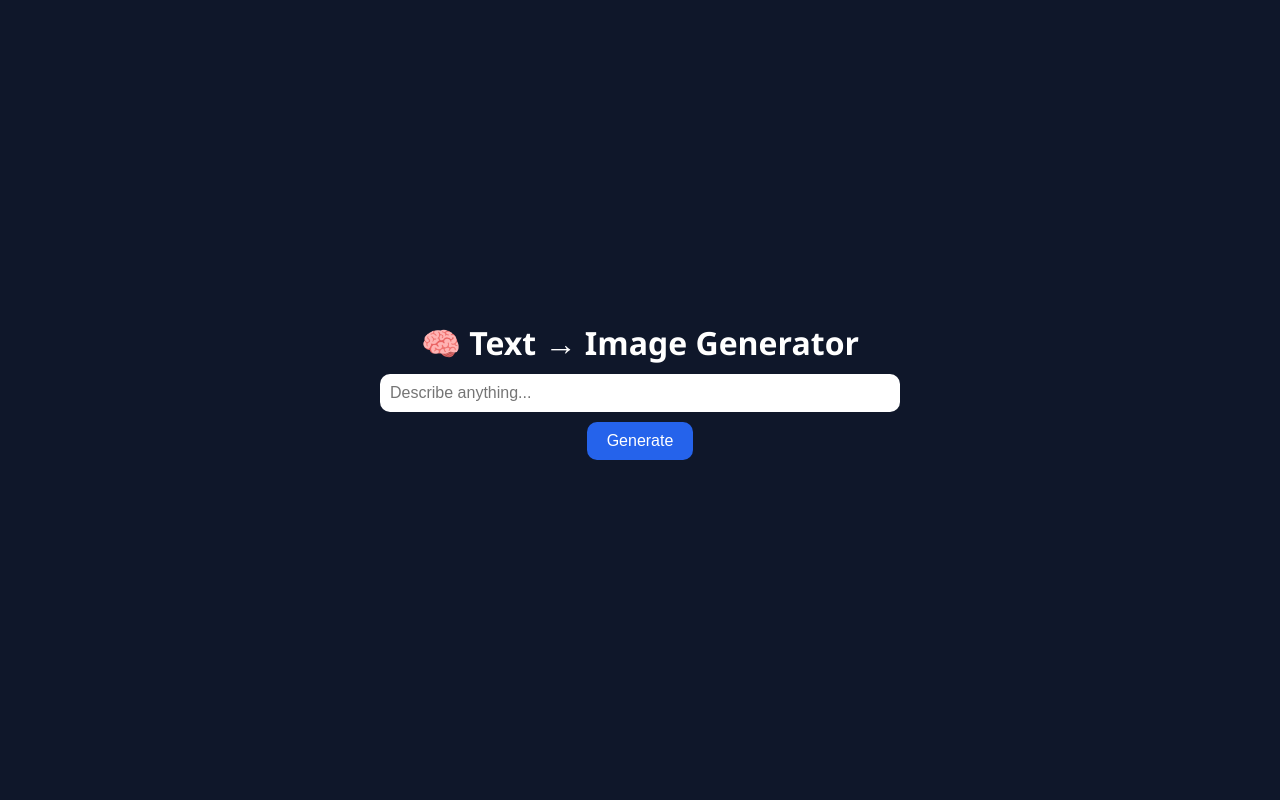
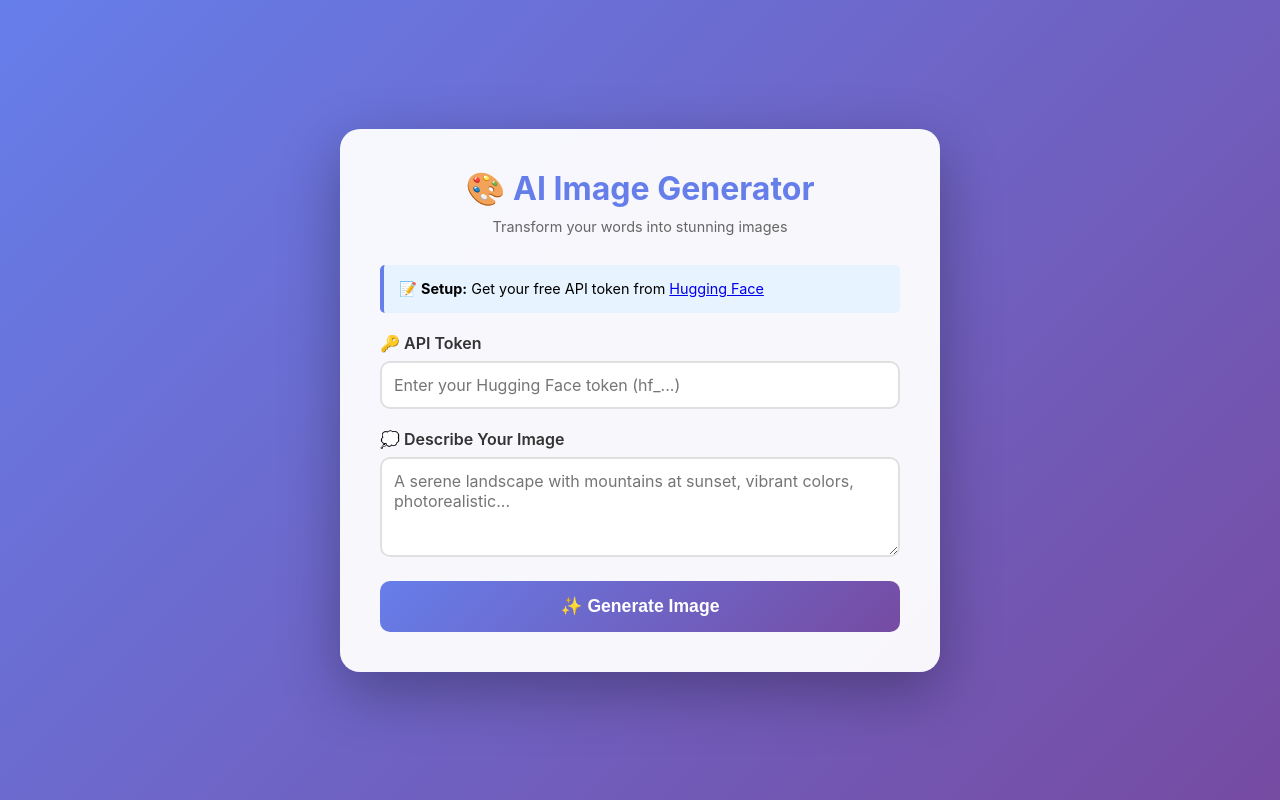
Before and after one commit to Hridyanshkushwaha/Games, a plain HTML site: page index.html in a window 1280 px wide. Drawn offline with Linux system fonts and the light colour scheme.

Commit message:
Update index.html

```diff
--- a/index.html
+++ b/index.html
@@ -1,91 +1,313 @@
 <!DOCTYPE html>
 <html lang="en">
 <head>
-  <meta charset="UTF-8" />
-  <meta name="viewport" content="width=device-width, initial-scale=1.0" />
-  <title>Text to Image Generator</title>
+  <meta charset="UTF-8">
+  <meta name="viewport" content="width=device-width, initial-scale=1.0">
+  <title>AI Image Generator</title>
   <style>
+    * {
+      margin: 0;
+      padding: 0;
+      box-sizing: border-box;
+    }
+
     body {
-      font-family: 'Segoe UI', sans-serif;
-      background: #0f172a;
-      color: white;
+      font-family: 'Inter', 'Segoe UI', sans-serif;
+      background: linear-gradient(135deg, #667eea 0%, #764ba2 100%);
+      min-height: 100vh;
       display: flex;
-      flex-direction: column;
       align-items: center;
       justify-content: center;
-      min-height: 100vh;
-      margin: 0;
+      padding: 20px;
+    }
+
+    .container {
+      background: rgba(255, 255, 255, 0.95);
+      border-radius: 20px;
+      padding: 40px;
+      max-width: 600px;
+      width: 100%;
+      box-shadow: 0 20px 60px rgba(0, 0, 0, 0.3);
+    }
+
+    h1 {
+      color: #667eea;
       text-align: center;
+      margin-bottom: 10px;
+      font-size: 2rem;
     }
-    h1 { margin-bottom: 10px; }
-    input {
-      width: 80%;
-      max-width: 500px;
-      padding: 10px;
+
+    .subtitle {
+      text-align: center;
+      color: #666;
+      margin-bottom: 30px;
+      font-size: 0.9rem;
+    }
+
+    .input-group {
+      margin-bottom: 20px;
+    }
+
+    label {
+      display: block;
+      margin-bottom: 8px;
+      color: #333;
+      font-weight: 600;
+    }
+
+    input, textarea {
+      width: 100%;
+      padding: 12px;
+      border: 2px solid #e0e0e0;
+      border-radius: 10px;
       font-size: 1rem;
+      transition: border-color 0.3s;
+      font-family: inherit;
+    }
+
+    input:focus, textarea:focus {
+      outline: none;
+      border-color: #667eea;
+    }
+
+    textarea {
+      resize: vertical;
+      min-height: 100px;
+    }
+
+    button {
+      width: 100%;
+      padding: 15px;
+      background: linear-gradient(135deg, #667eea 0%, #764ba2 100%);
+      color: white;
+      border: none;
       border-radius: 10px;
-      border: none;
-      outline: none;
-      margin-bottom: 10px;
+      font-size: 1.1rem;
+      font-weight: 600;
+      cursor: pointer;
+      transition: transform 0.2s, box-shadow 0.2s;
     }
-    button {
-      background: #2563eb;
-      border: none;
+
+    button:hover:not(:disabled) {
+      transform: translateY(-2px);
+      box-shadow: 0 10px 20px rgba(102, 126, 234, 0.4);
+    }
+
+    button:disabled {
+      opacity: 0.6;
+      cursor: not-allowed;
+    }
+
+    .status {
+      margin-top: 20px;
+      padding: 15px;
+      border-radius: 10px;
+      text-align: center;
+      font-weight: 500;
+      display: none;
+    }
+
+    .status.loading {
+      background: #fff3cd;
+      color: #856404;
+      display: block;
+    }
+
+    .status.success {
+      background: #d4edda;
+      color: #155724;
+      display: block;
+    }
+
+    .status.error {
+      background: #f8d7da;
+      color: #721c24;
+      display: block;
+    }
+
+    .image-container {
+      margin-top: 30px;
+      text-align: center;
+      display: none;
+    }
+
+    .image-container img {
+      max-width: 100%;
+      border-radius: 15px;
+      box-shadow: 0 10px 30px rgba(0, 0, 0, 0.2);
+    }
+
+    .download-btn {
+      margin-top: 15px;
+      background: #28a745;
       padding: 10px 20px;
-      border-radius: 10px;
-      color: white;
-      font-size: 1rem;
-      cursor: pointer;
+      width: auto;
+      display: inline-block;
     }
-    button:hover { background: #1d4ed8; }
-    img {
-      margin-top: 20px;
-      max-width: 90%;
-      border-radius: 15px;
-      box-shadow: 0 0 20px rgba(255,255,255,0.2);
+
+    .download-btn:hover {
+      background: #218838;
     }
-    .loading { margin-top: 20px; font-size: 1.1rem; color: #93c5fd; }
+
+    .info-box {
+      background: #e7f3ff;
+      border-left: 4px solid #667eea;
+      padding: 15px;
+      margin-bottom: 20px;
+      border-radius: 5px;
+      font-size: 0.9rem;
+    }
   </style>
 </head>
 <body>
-  <h1>🧠 Text → Image Generator</h1>
-  <input id="prompt" type="text" placeholder="Describe anything..." />
-  <button onclick="generateImage()">Generate</button>
-  <div id="status" class="loading"></div>
-  <img id="result" src="" alt="" />
+  <div class="container">
+    <h1>🎨 AI Image Generator</h1>
+    <p class="subtitle">Transform your words into stunning images</p>
+
+    <div class="info-box">
+      📝 <strong>Setup:</strong> Get your free API token from
+      <a href="https://huggingface.co/settings/tokens" target="_blank">Hugging Face</a>
+    </div>
+
+    <div class="input-group">
+      <label for="apiKey">🔑 API Token</label>
+      <input
+        type="password"
+        id="apiKey"
+        placeholder="Enter your Hugging Face token (hf_...)"
+      >
+    </div>
+
+    <div class="input-group">
+      <label for="prompt">💭 Describe Your Image</label>
+      <textarea
+        id="prompt"
+        placeholder="A serene landscape with mountains at sunset, vibrant colors, photorealistic..."
+      ></textarea>
+    </div>
+
+    <button id="generateBtn" onclick="generateImage()">
+      ✨ Generate Image
+    </button>
+
+    <div id="status" class="status"></div>
+
+    <div id="imageContainer" class="image-container">
+      <img id="generatedImage" alt="Generated image">
+      <br>
+      <button class="download-btn" onclick="downloadImage()">
+        ⬇️ Download Image
+      </button>
+    </div>
+  </div>
 
   <script>
-    const API_URL = "https://api-inference.huggingface.co/models/CompVis/stable-diffusion-v1-4";
-    const HF_TOKEN = "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"; // Optional: add "hf_yourTokenHere" if you have one
+    const API_URL = "https://api-inference.huggingface.co/models/black-forest-labs/FLUX.1-schnell";
+    let currentImageUrl = null;
 
     async function generateImage() {
-      const prompt = document.getElementById("prompt").value.trim();
-      if (!prompt) return alert("Please enter a prompt.");
+      const apiKey = document.getElementById('apiKey').value.trim();
+      const prompt = document.getElementById('prompt').value.trim();
+      const status = document.getElementById('status');
+      const imageContainer = document.getElementById('imageContainer');
+      const generateBtn = document.getElementById('generateBtn');
+      const generatedImage = document.getElementById('generatedImage');
 
-      const status = document.getElementById("status");
-      const result = document.getElementById("result");
-      status.textContent = "⏳ Generating... please wait 30–40s";
-      result.src = "";
+      // Validation
+      if (!apiKey) {
+        showStatus('Please enter your Hugging Face API token', 'error');
+        return;
+      }
 
+      if (!prompt) {
+        showStatus('Please describe the image you want to generate', 'error');
+        return;
+      }
+
+      // Start generation
+      generateBtn.disabled = true;
+      imageContainer.style.display = 'none';
+      showStatus('🎨 Creating your image... This may take 20-40 seconds', 'loading');
+
+      try {
         const response = await fetch(API_URL, {
-        method: "POST",
+          method: 'POST',
           headers: {
-          "Authorization": HF_TOKEN ? `Bearer ${HF_TOKEN}` : "",
-          "Content-Type": "application/json",
+            'Authorization': `Bearer ${apiKey}`,
+            'Content-Type': 'application/json'
           },
-        body: JSON.stringify({ inputs: prompt }),
+          body: JSON.stringify({
+            inputs: prompt,
+            parameters: {
+              num_inference_steps: 4
+            }
+          })
         });
 
         if (!response.ok) {
-        status.textContent = "❌ Failed: " + response.statusText;
+          const errorData = await response.text();
+
+          if (response.status === 503) {
+            showStatus('⏳ Model is loading... Please wait 20 seconds and try again', 'loading');
+            setTimeout(() => {
+              generateBtn.disabled = false;
+            }, 20000);
+            return;
+          }
+
+          if (response.status === 401) {
+            showStatus('❌ Invalid API token. Please check your token and try again', 'error');
+          } else {
+            showStatus(`❌ Error: ${errorData || response.statusText}`, 'error');
+          }
+
+          generateBtn.disabled = false;
           return;
         }
 
         const blob = await response.blob();
-      const url = URL.createObjectURL(blob);
-      result.src = url;
-      status.textContent = "✅ Done!";
+
+        if (currentImageUrl) {
+          URL.revokeObjectURL(currentImageUrl);
         }
+
+        currentImageUrl = URL.createObjectURL(blob);
+        generatedImage.src = currentImageUrl;
+        imageContainer.style.display = 'block';
+
+        showStatus('✅ Image generated successfully!', 'success');
+
+      } catch (error) {
+        console.error('Error:', error);
+        showStatus(`❌ Network error: ${error.message}`, 'error');
+      } finally {
+        generateBtn.disabled = false;
+      }
+    }
+
+    function showStatus(message, type) {
+      const status = document.getElementById('status');
+      status.textContent = message;
+      status.className = `status ${type}`;
+    }
+
+    function downloadImage() {
+      if (!currentImageUrl) return;
+
+      const a = document.createElement('a');
+      a.href = currentImageUrl;
+      a.download = `ai-generated-${Date.now()}.png`;
+      document.body.appendChild(a);
+      a.click();
+      document.body.removeChild(a);
+    }
+
+    // Allow Enter key to submit
+    document.getElementById('prompt').addEventListener('keydown', (e) => {
+      if (e.key === 'Enter' && e.ctrlKey) {
+        generateImage();
+      }
+    });
   </script>
 </body>
 </html>
```
Lines whose indentation alone changed are shown as unchanged.
